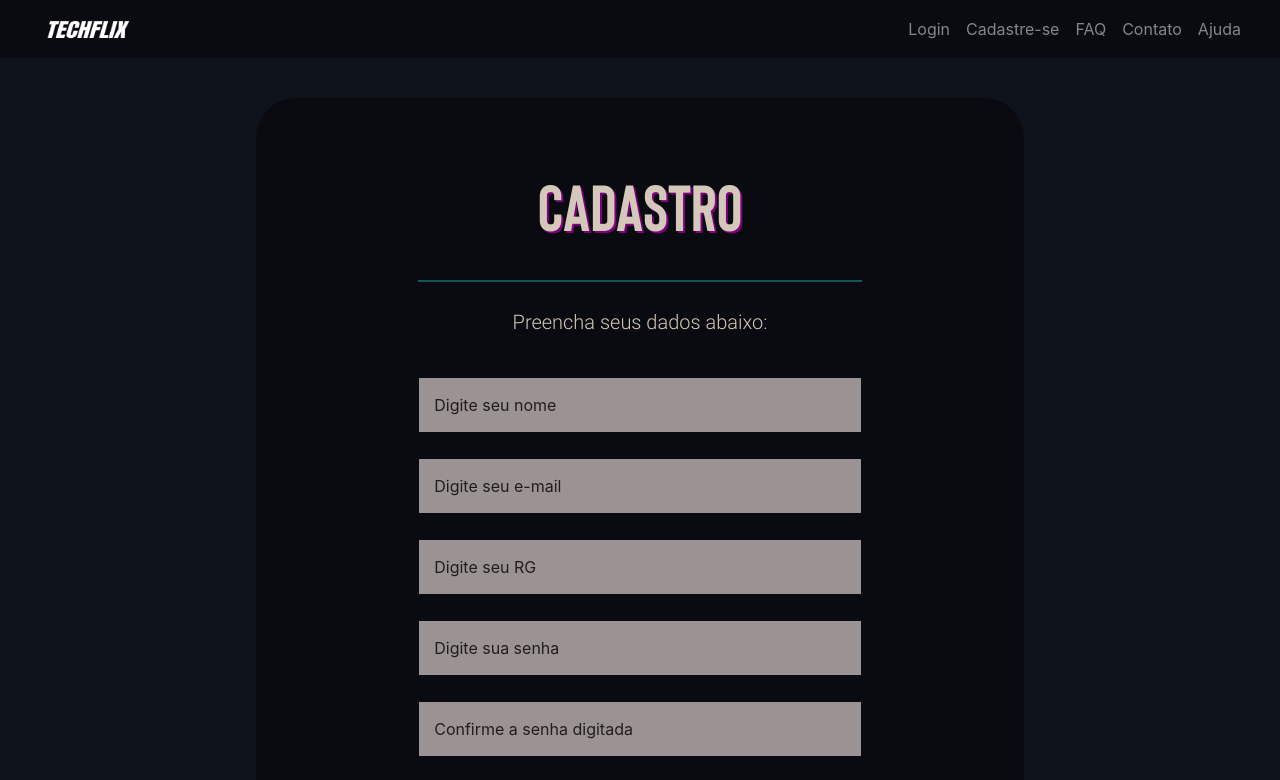
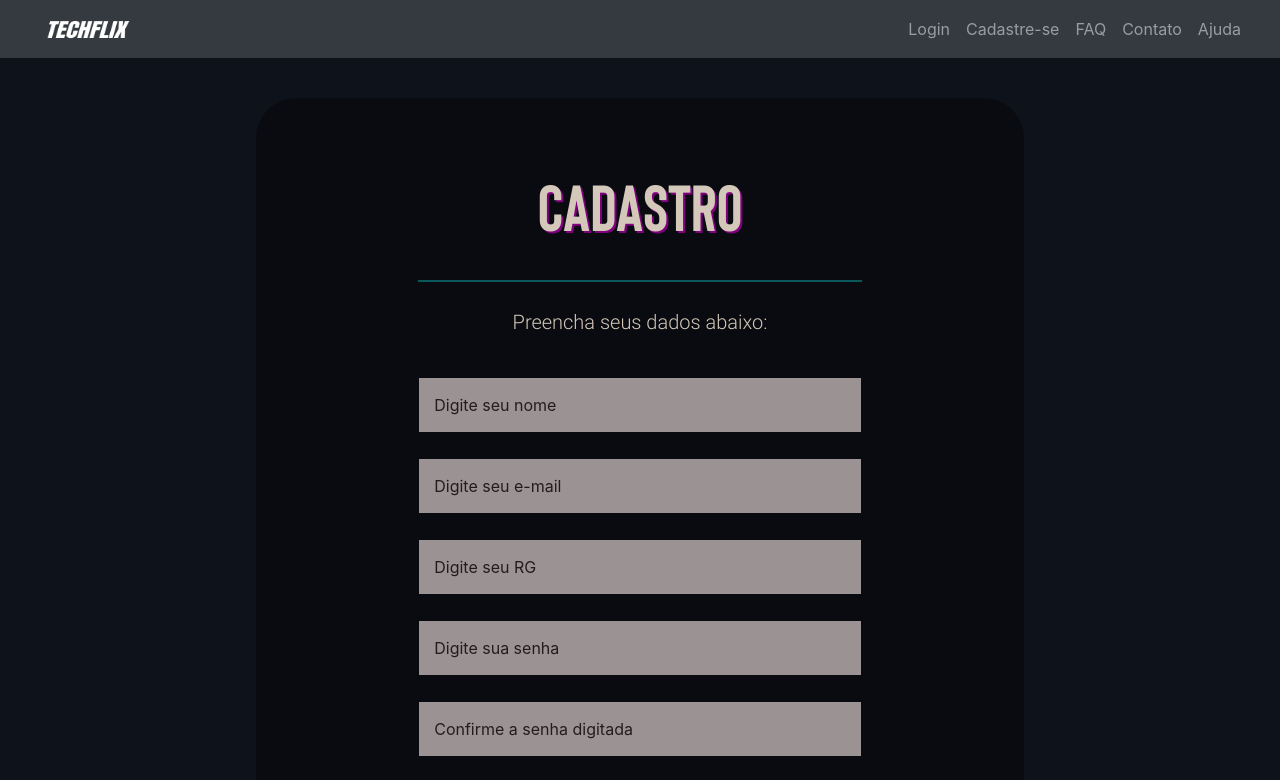
Before and after one commit to Pedro-jds/TechFlix, a plain HTML site: page Cadastro/register.html in a window 1280 px wide. Shown: the top 780 px of the page. Drawn offline with nearby package versions, Linux system fonts and the light colour scheme.

Commit message:
Padronização da Header

```diff
--- a/Cadastro/style.css
+++ b/Cadastro/style.css
@@ -18,10 +18,6 @@
 
 body{
     background-color: #0e121a;
-}
-
-#back {
-  background-color:rgba(0, 0, 0, 0.377)!important ;
 }
 
 .container {
```
